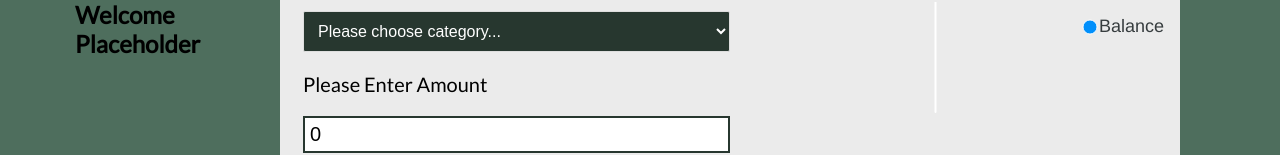
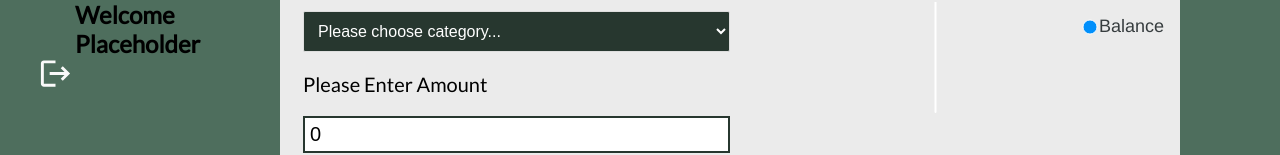
Before and after one commit to enukeWebDev/budget-tracker, a React (Create React App) app: page /home in a window 1280 px wide. Shown: the part 371-526 px from the top of the page. Built offline with nearby package versions, Linux system fonts and the light colour scheme.

Commit message:
logout button added

```diff
--- a/src/components/navbar/Navbar.js
+++ b/src/components/navbar/Navbar.js
@@ -5,6 +5,7 @@ import { NavLink } from 'react-router-dom'
 import HomeIcon from '@mui/icons-material/Home';
 import PointOfSaleIcon from '@mui/icons-material/PointOfSale';
 import HistoryIcon from '@mui/icons-material/History';
+import LogoutIcon from '@mui/icons-material/Logout';
 import { grey } from '@mui/material/colors'
 
 
@@ -22,6 +23,9 @@ function Navbar() {
           <div className='expenses'>
             <NavLink to="/transactions"> <HistoryIcon fontSize='large'sx={{ color: grey[50] }}/> </NavLink>
           </div>
+          <div className='expenses'>
+            <NavLink to="/"> <LogoutIcon fontSize='large'sx={{ color: grey[50] }}/> </NavLink>
+          </div>
       </section>
 
   </main>
```
Also changed, not shown: src/components/Home.js (line endings or trailing spaces).
